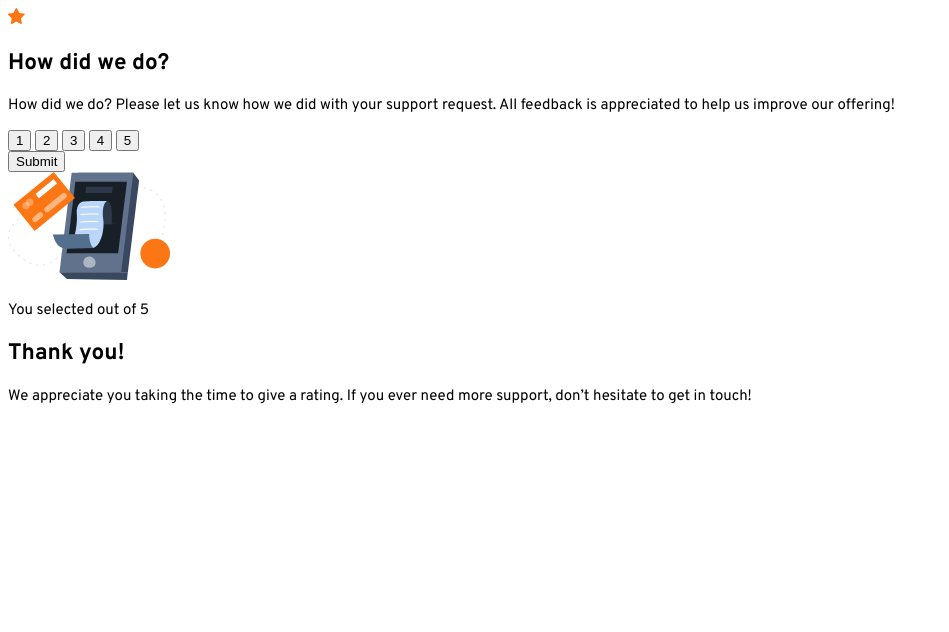
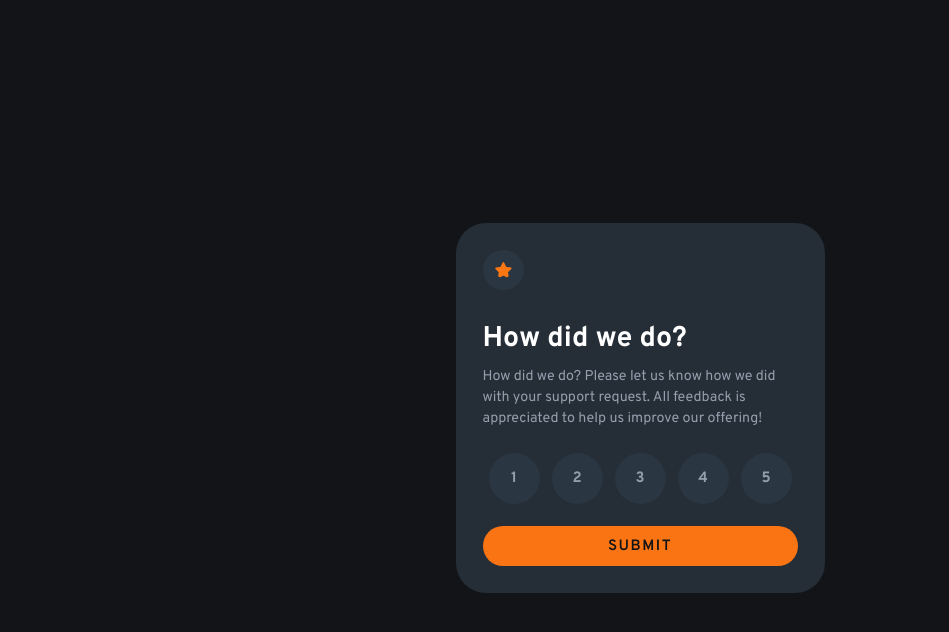
Before and after one commit to vedantagrawal524/interactive-rating-component, a plain HTML site: page index.html in a window 1280 px wide. Shown: the whole page, without its empty margins (0-949 px from the left). Drawn offline with Linux system fonts and the light colour scheme.

Commit message:
CSS Done

```diff
--- a/css/style.css
+++ b/css/style.css
@@ -5,6 +5,7 @@
 
   --white: hsl(0, 100%, 100%);
   --grey-500: hsl(217, 12%, 63%);
+  --grey-700: hsl(210, 21%, 21%);
   --grey-900: hsl(213, 19%, 18%);
   --grey-950: hsl(216, 12%, 8%);
 }
@@ -13,5 +14,153 @@ html {
   font-family: "Overpass", sans-serif;
   font-size: 15px;
   font-weight: 400;
-  /* font-weight: 700; */
+  color: var(--grey-500);
 }
+
+body {
+  min-height: 100vh;
+  background-color: var(--grey-950);
+  display: flex;
+  justify-content: center;
+  align-items: center;
+}
+
+/* Rating */
+
+.rating,
+.thanks {
+  margin: 2em;
+  background-color: var(--grey-900);
+  max-width: 21em;
+  border-radius: 2em;
+  padding: 1.8em;
+  display: flex;
+  flex-direction: column;
+}
+
+.rating img {
+  padding: 0.8em;
+  background-color: var(--grey-700);
+  border-radius: 50%;
+}
+
+.head {
+  color: var(--white);
+  font-size: 1.9em;
+  margin-top: 1.1em;
+  margin-bottom: 0.2em;
+}
+
+.message {
+  margin-top: 0.6em;
+  font-size: 0.95em;
+  line-height: 1.5em;
+}
+
+button {
+  font: inherit;
+  background-color: transparent;
+  border: none;
+  outline: none;
+  cursor: pointer;
+}
+
+.rating-options {
+  margin-top: 0.6em;
+  display: flex;
+  flex-direction: row;
+  justify-content: space-around;
+}
+
+.rate-button {
+  padding: 1em;
+  background-color: var(--grey-700);
+  width: 3.4em;
+  height: 3.4em;
+  border-radius: 50%;
+  color: var(--grey-500);
+  font-weight: 700;
+}
+
+.rate-button:hover {
+  background-color: var(--orange-500);
+  color: var(--grey-950);
+}
+
+.rate-button:active {
+  background-color: var(--white);
+  color: var(--grey-950);
+}
+
+.submit {
+  margin-top: 1.5em;
+  padding: 0.7em;
+  font-size: 1em;
+  border-radius: 2em;
+  background-color: var(--orange-500);
+  color: var(--grey-950);
+  text-transform: uppercase;
+  font-weight: 600;
+  text-align: center;
+  letter-spacing: 0.1em;
+}
+
+.submit:hover {
+  background-color: var(--white);
+}
+
+/* Thanks */
+.thanks {
+  align-items: center;
+}
+
+.thanks img {
+  width: 9.5em;
+  height: auto;
+  margin-bottom: 1em;
+}
+
+.rated {
+  padding: 0.3em 1em;
+  border-radius: 1.5em;
+  background-color: var(--grey-700);
+  color: var(--orange-500);
+  margin-bottom: 0.1em;
+}
+
+.thanks .head {
+  font-size: 1.7em;
+  margin-bottom: 0.1em;
+}
+
+.thanks .message {
+  text-align: center;
+}
+
+.hide {
+  display: none;
+}
+
+@media screen and (max-width: 620px) {
+  html {
+    font-size: 15px;
+  }
+}
+
+@media screen and (max-width: 425px) {
+  html {
+    font-size: 13px;
+  }
+}
+
+@media screen and (max-width: 375px) {
+  html {
+    font-size: 12px;
+  }
+}
+
+@media screen and (max-width: 320px) {
+  html {
+    font-size: 10x;
+  }
+}
--- a/index.html
+++ b/index.html
@@ -23,11 +23,14 @@
       <section class="rating">
         <img src="/images/icon-star.svg" alt="Star" width="17" height="16" />
 
-        <h1 class="head">How did we do?</h1>
-        <p class="text">
-          How did we do? Please let us know how we did with your support
-          request. All feedback is appreciated to help us improve our offering!
-        </p>
+        <div class="text">
+          <h1 class="head">How did we do?</h1>
+          <p class="message">
+            How did we do? Please let us know how we did with your support
+            request. All feedback is appreciated to help us improve our
+            offering!
+          </p>
+        </div>
 
         <div class="rating-options">
           <button class="rate-button" value="1">1</button>
@@ -55,7 +58,7 @@
         </p>
 
         <h1 class="head">Thank you!</h1>
-        <p class="text">
+        <p class="message">
           We appreciate you taking the time to give a rating. If you ever need
           more support, don’t hesitate to get in touch!
         </p>
```
